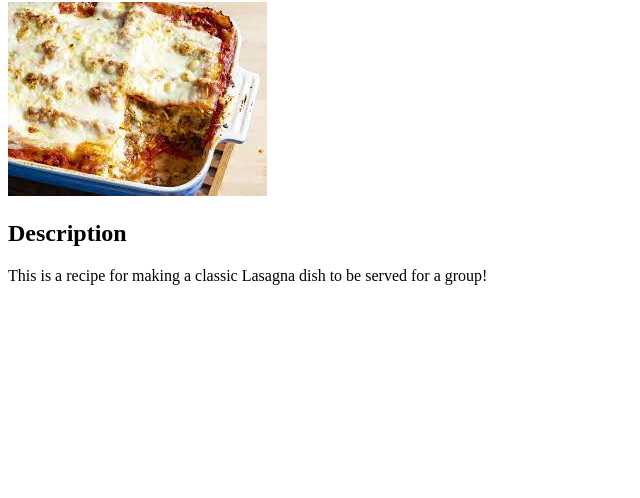
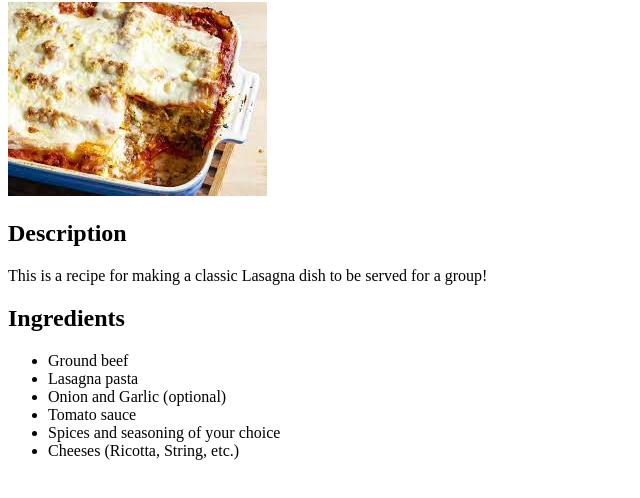
Before and after one commit to Supaslaka/odin-recipes, a plain HTML site: page recipes/lasagna.html in a window 1280 px wide. Shown: the part 78-576 px from the top of the page, without its empty margins (0-640 px from the left). Drawn offline with Linux system fonts and the light colour scheme.

Commit message:
Adding ingrediant list to lasagna.html

```diff
--- a/recipes/lasagna.html
+++ b/recipes/lasagna.html
@@ -10,6 +10,15 @@
             <img src="lasagna.jpeg">
             <h2>Description</h2>
             <p>This is a recipe for making a classic Lasagna dish to be served for a group!</p>
+            <h2>Ingredients</h2>
+            <ul>
+                <li>Ground beef</li>
+                <li>Lasagna pasta</li>
+                <li>Onion and Garlic (optional)</li>
+                <li>Tomato sauce</li>
+                <li>Spices and seasoning of your choice</li>
+                <li>Cheeses (Ricotta, String, etc.)</li>
+            </ul>
 
 
     </body>
```
